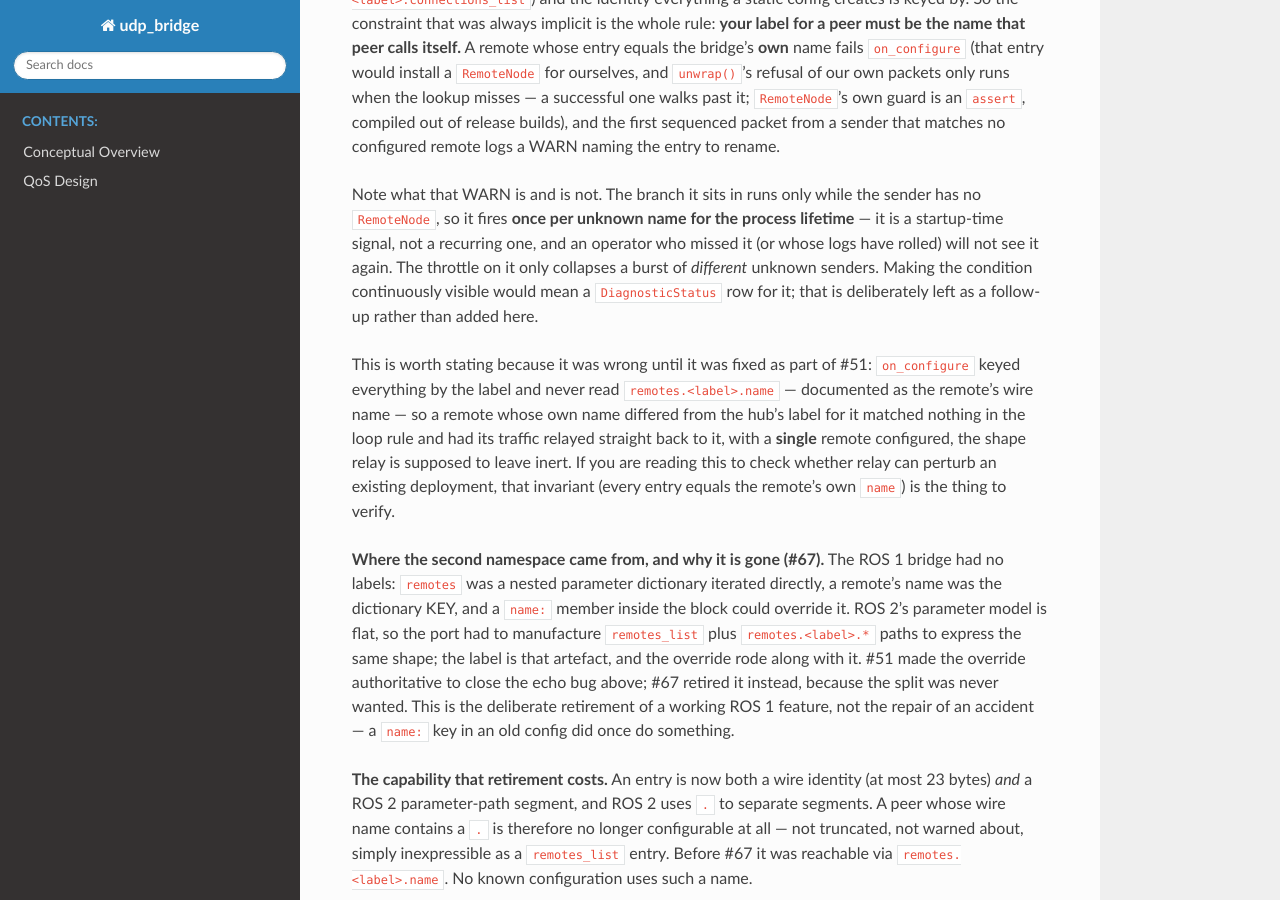
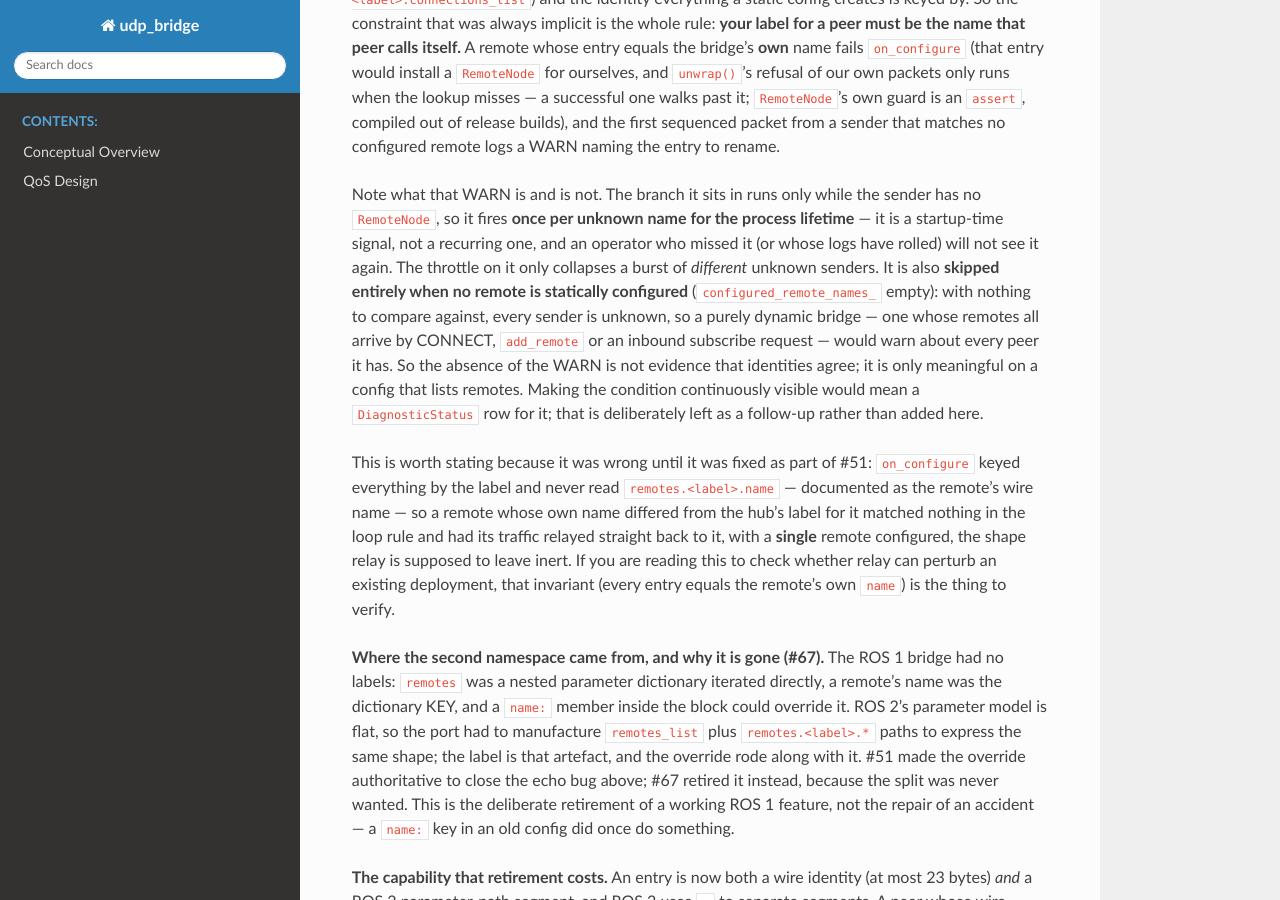
Before and after one commit to rolker/udp_bridge, a Sphinx documentation site: the page built from udp_bridge/doc/relay_design.md, in a window 1280 px wide and 900 px high, scrolled down 3244 px. Built offline with Sphinx 7.4.7 and the Read the Docs theme 3.1.0, drawn with Linux system fonts in a browser that asks for light colours.

Commit message:
doc: the unknown-sender WARN is skipped when no remote is configured (#67)
The condition at udp_bridge.cpp:1823 is
`!configured_remote_names_.empty() && !count(source_node)`; the docs
described only the second half. The first matters to an operator reading
the absence of the warning as evidence that identities agree: on a purely
dynamic bridge (remotes arriving by CONNECT, add_remote or an inbound
subscribe request) the warning can never fire at all.

Docs only.

Part of #67

```diff
--- a/udp_bridge/doc/relay_design.md
+++ b/udp_bridge/doc/relay_design.md
@@ -175,7 +175,13 @@ the sender has no `RemoteNode`, so it fires **once per unknown name for the
 process lifetime** — it is a startup-time signal, not a recurring one, and
 an operator who missed it (or whose logs have rolled) will not see it
 again. The throttle on it only collapses a burst of *different* unknown
-senders. Making the condition continuously visible would mean a
+senders. It is also **skipped entirely when no remote is statically
+configured** (`configured_remote_names_` empty): with nothing to compare
+against, every sender is unknown, so a purely dynamic bridge — one whose
+remotes all arrive by CONNECT, `add_remote` or an inbound subscribe
+request — would warn about every peer it has. So the absence of the WARN
+is not evidence that identities agree; it is only meaningful on a config
+that lists remotes. Making the condition continuously visible would mean a
 `DiagnosticStatus` row for it; that is deliberately left as a follow-up
 rather than added here.
 
```
Also changed, not shown: udp_bridge/README.md.
